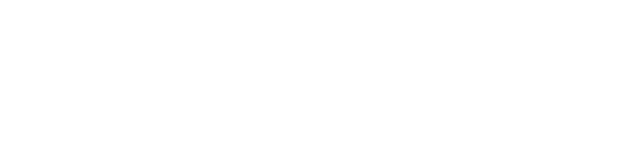
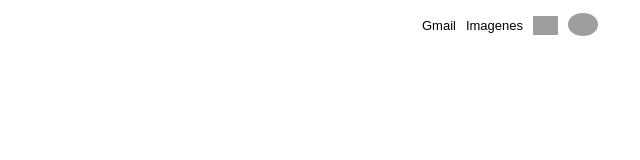
Before and after one commit to abonilla4/google-clone, a plain HTML site: page index.html in a window 1280 px wide. Shown: the whole page, without its empty margins (640-1280 px from the left). Drawn offline with Linux system fonts and the light colour scheme; grey boxes are pictures that could not be loaded.

Commit message:
Maquetacion y estilos en el HEADER

```diff
--- a/css/styles.css
+++ b/css/styles.css
@@ -0,0 +1,54 @@
+html {
+  font-size: 62.5%;
+}
+
+body {
+  margin: 0;
+  padding: 0;
+  font-size: 1.3rem;
+  font-family: Arial, Helvetica, sans-serif;
+}
+
+header {
+  width: 100%;
+  height: 60px;
+}
+
+a {
+  text-decoration: none;
+  cursor: pointer;
+}
+
+header nav {
+  display: flex;
+  justify-content: flex-end;
+}
+
+header nav .nav-right-section {
+  width: 250px;
+  height: auto;
+  display: flex;
+  list-style: none;
+  justify-content: center;
+  align-items: center;
+}
+
+nav .nav-right-section a {
+  margin-right: 10px;
+  color: #000;
+}
+
+nav .nav-right-section .menu-icon {
+  background-image: url('https://static.thenounproject.com/png/756729-200.png');
+  background-repeat: no-repeat;
+  background-position: center;
+  background-size: contain;
+  width: 25px;
+  height: 25px;
+}
+
+nav .nav-right-section img {
+  border-radius: 50%;
+  margin-left: 10px;
+  width: 30px;
+}
--- a/index.html
+++ b/index.html
@@ -9,6 +9,17 @@
     <title>Google Clone</title>
 </head>
 <body>
-
+    <header>
+        <nav>
+            <ul class="nav-right-section">
+                <li><a href="#">Gmail</a></li>
+                <li><a href="#">Imagenes</a></li>
+                <li class="menu-icon"><a href="#"></a></li>
+                <li><a href="#">
+                    <img src="	https://static.platzi.com/media/avatars/avatars/abonilla4_ebd1c1b6-5e83-4b8c-96da-7f9591e0d540.jpg" alt="Photo">
+                </a></li>
+            </ul>
+        </nav>
+    </header>
 </body>
 </html>
```
